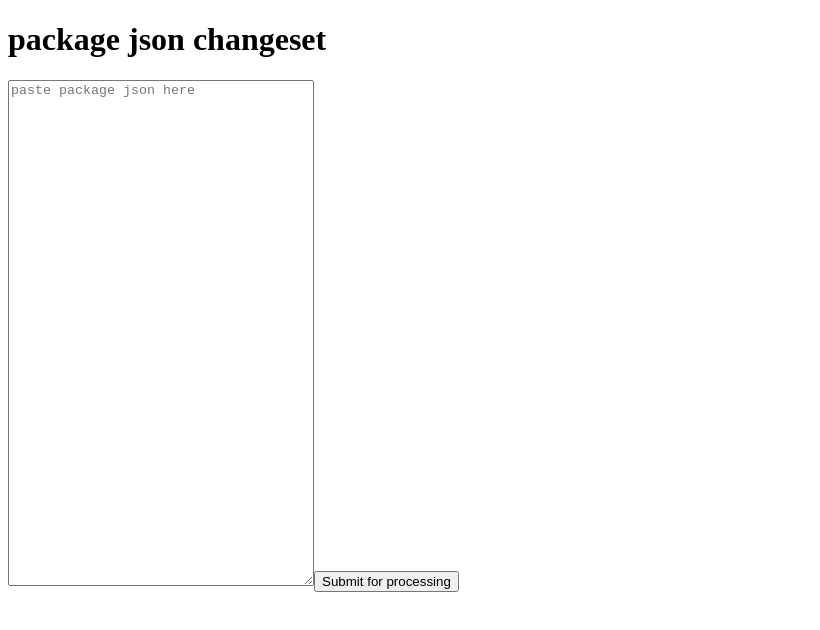
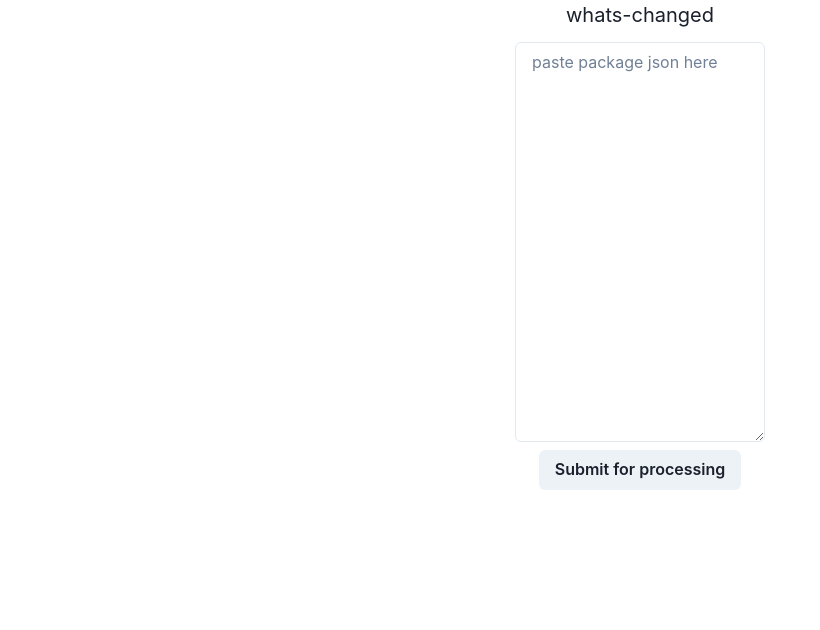
Before and after one commit to willemclarke/whats-changed, a React (Vite) app in the folder packages/client/: page / in a window 1280 px wide. Shown: the top 630 px of the page, without its empty margins (0-820 px from the left). Built offline with nearby package versions, Linux system fonts and the light colour scheme.

Commit message:
feat: update react to 18, add chakra-ui

```diff
--- a/packages/client/src/App.tsx
+++ b/packages/client/src/App.tsx
@@ -1,14 +1,9 @@
 import React from 'react';
-import { z } from 'zod';
+import { Dependency, RawSchema, rawSchema } from './types';
+import { useProcessDeps } from './hooks/useProcessDeps';
+import { Button, Flex, Text, Textarea, VStack } from '@chakra-ui/react';
 
-const depSchema = z.record(z.string());
-
-const schema = z.object({
-  dependencies: depSchema,
-  devDependencies: depSchema,
-});
-
-function parseVersion(version: string) {
+function cleanVersion(version: string) {
   const chars = version.split('');
 
   if (chars[0] === '^' || chars[0] === '~') {
@@ -18,11 +13,24 @@ function parseVersion(version: string) {
   return version;
 }
 
+function toDependencies(raw: RawSchema): Dependency[] {
+  const deps = Object.entries(raw.dependencies).map(([name, version]) => {
+    return { name, version: cleanVersion(version) };
+  });
+  const devDeps = Object.entries(raw.devDependencies).map(([name, version]) => {
+    return { name, version: cleanVersion(version) };
+  });
+
+  return deps.concat(devDeps);
+}
+
 export function App() {
-  const [input, setInput] = React.useState();
+  const [input, setInput] = React.useState('');
+
+  const processDepsMutation = useProcessDeps();
 
   const onChange = React.useCallback((e: React.ChangeEvent<HTMLTextAreaElement>) => {
-    setInput(JSON.parse(e.target.value));
+    setInput(e.target.value);
   }, []);
 
   const onSubmit = React.useCallback(
@@ -33,45 +41,41 @@ export function App() {
         return;
       }
 
-      const unknown = schema.safeParse(input);
+      const unknown = rawSchema.safeParse(JSON.parse(input));
 
       if (!unknown.success) {
         return;
       }
 
-      const deps = Object.entries(unknown.data.dependencies).map(([name, version]) => {
-        return { name, version: parseVersion(version) };
-      });
-      const devDeps = Object.entries(unknown.data.devDependencies).map(([name, version]) => {
-        return { name, version: parseVersion(version) };
-      });
+      const dependencies = toDependencies(unknown.data);
+      setInput('');
 
-      const dependencies = [...deps, ...devDeps];
-
-      fetch('http://localhost:8080/dependencies', {
-        method: 'POST',
-        headers: {
-          'Content-Type': 'application/json',
-        },
-        body: JSON.stringify(dependencies),
-      })
-        .then((res) => res.json())
-        .then((res) => console.log(res));
+      return processDepsMutation.mutateAsync(dependencies);
     },
     [input]
   );
 
+  const buttonText = processDepsMutation.isLoading
+    ? 'Submitting for processing..'
+    : 'Submit for processing';
+
   return (
-    <div className="App">
-      <h1>package json changeset</h1>
-      <form onSubmit={onSubmit}>
-        <textarea
-          style={{ width: '300px', height: '500px' }}
-          onChange={onChange}
-          placeholder="paste package json here"
-        />
-        <button type="submit">Submit for processing</button>
-      </form>
-    </div>
+    <Flex height="100%" width="100%" justifyContent="center">
+      <VStack spacing={3}>
+        <Text fontSize="xl">whats-changed</Text>
+        <form onSubmit={onSubmit}>
+          <VStack spacing={2}>
+            <Textarea
+              value={input}
+              height={400}
+              width={250}
+              onChange={onChange}
+              placeholder="paste package json here"
+            />
+            <Button type="submit">{buttonText}</Button>
+          </VStack>
+        </form>
+      </VStack>
+    </Flex>
   );
 }
--- /dev/null
+++ b/packages/client/src/hooks/useProcessDeps.tsx
@@ -0,0 +1,18 @@
+import { useMutation } from 'react-query';
+import { Dependency } from '../types';
+
+function postDependencies(dependencies: Dependency[]) {
+  return fetch('http://localhost:8080/dependencies', {
+    method: 'POST',
+    headers: {
+      'Content-Type': 'application/json',
+    },
+    body: JSON.stringify(dependencies),
+  })
+    .then((res) => res.json())
+    .then((res) => res);
+}
+
+export function useProcessDeps() {
+  return useMutation<Dependency[], Error, Dependency[]>({ mutationFn: postDependencies });
+}
--- a/packages/client/src/main.tsx
+++ b/packages/client/src/main.tsx
@@ -1,10 +1,17 @@
-import React from 'react';
-import ReactDOM from 'react-dom';
+import { QueryClient, QueryClientProvider } from 'react-query';
+import { createRoot } from 'react-dom/client';
+import { ChakraProvider } from '@chakra-ui/react';
 import { App } from './App';
 
-ReactDOM.render(
-  <React.StrictMode>
-    <App />
-  </React.StrictMode>,
-  document.getElementById('root')
+const queryClient = new QueryClient();
+
+const rootElement = document.getElementById('root');
+const root = createRoot(rootElement!);
+
+root.render(
+  <ChakraProvider>
+    <QueryClientProvider client={queryClient}>
+      <App />
+    </QueryClientProvider>
+  </ChakraProvider>
 );
--- /dev/null
+++ b/packages/client/src/types.ts
@@ -0,0 +1,16 @@
+import { z } from 'zod';
+
+// -- raw is to represent raw package.json dep/devDep keys
+const rawDepsSchema = z.record(z.string());
+
+export const rawSchema = z.object({
+  dependencies: rawDepsSchema,
+  devDependencies: rawDepsSchema,
+});
+
+export type RawSchema = z.infer<typeof rawSchema>;
+
+// -- what we send/ recieve back from API
+const dependencySchema = z.object({ name: z.string(), version: z.string() });
+
+export type Dependency = z.infer<typeof dependencySchema>;
```
Also changed, not shown: packages/client/package.json (+8 -4 lines), 1 other file (tests, documents, lock files or other folders).
